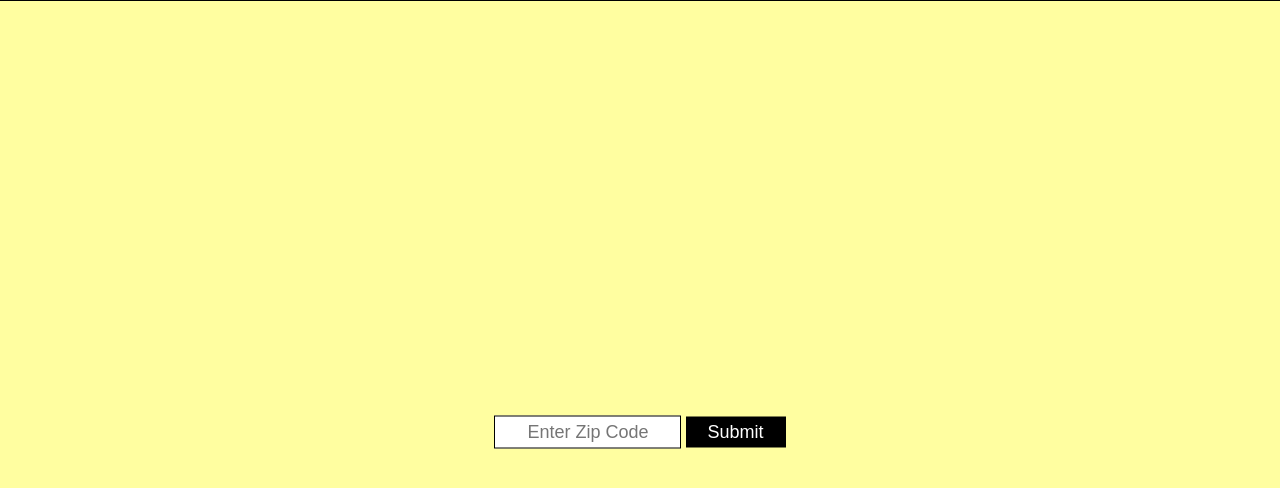
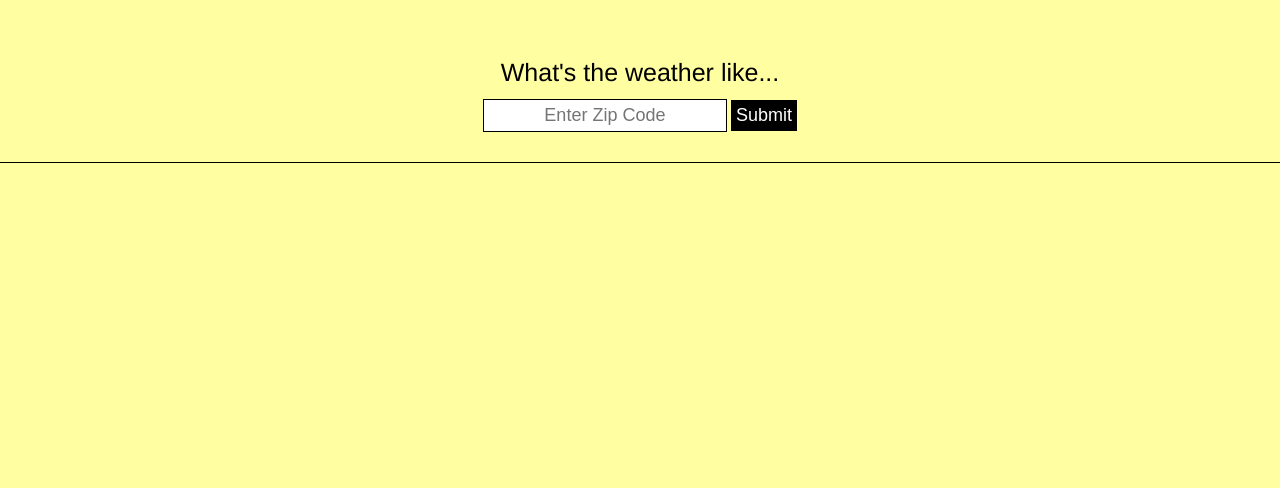
Before and after one commit to jasonrowland86/Weather-App, a plain HTML site: page index.html in a window 1280 px wide. Drawn offline with nearby package versions, Linux system fonts and the light colour scheme.

Commit message:
Copied previous changes

```diff
--- a/index.html
+++ b/index.html
@@ -10,12 +10,17 @@
   <link rel='stylesheet' type='text/css' href='./styles/style.css'>
 </head>
 <body>
-  <div id="container" class="container">
-    <input id="input" placeholder="Enter Zip Code" autocomplete="off"></input>
-    <input id="submit" type="submit"></input>
-  </div>
-  <div id="data"></div>
-  <div id="max-min"></div>
+  <div id="container">
+    <div class="weather-input">
+      <h1 id="title">What's the weather like...</h1>
+      <input id="input" placeholder="Enter Zip Code" autocomplete="off"></input>
+      <input id="submit" type="submit"></input>
+    </div>
+    <div class="data-container">
+      <div id="data"></div>
+      <div id="max-min"></div>
+    </div>
+    </div>
   <script
   src="https://code.jquery.com/jquery-3.2.1.min.js"
   integrity="sha256-hwg4gsxgFZhOsEEamdOYGBf13FyQuiTwlAQgxVSNgt4="
--- a/src/main.js
+++ b/src/main.js
@@ -61,6 +61,9 @@ function getData(data){
   function appendData(){
     console.log(cityName);
 
+    document.getElementById('max-min').innerHTML = '';
+    document.getElementById('title').innerText = '';
+
     let city = document.createElement('div');
     city.id = 'city'
     city.innerText = cityName;
@@ -90,11 +93,13 @@ function getData(data){
     max.id = 'max';
     document.getElementById('max-min').append(max);
     max.innerHTML = `<p>Max</p></br><h1>${Math.round(maxTemp)}\&#176</h1>`;
+
   }
   appendData();
 
   document.getElementById('input').value = '';
 
+
 };
 
 }, false);
--- a/styles/style.css
+++ b/styles/style.css
@@ -3,22 +3,28 @@ body {
   background: white;
   background-color: #FFFEA0;
   min-height: 100vh;
+  display: flex;
+}
+#title {
+  font-family: helvetica;
+  font-size: 25px;
+  margin-bottom: 10px;
+}
+.weather-input {
+  margin: 30px;
 }
 #input {
   border: 1px solid black;
   font-size: 18px;
-  width: 175px;
   text-align: center;
   outline: none;
   padding: 5px;
-
 }
 #submit {
   border: none;
   background-color: black;
   color: white;
   font-size: 18px;
-  width: 100px;
   outline: none;
   padding: 5px;
   margin-top: 5px;
@@ -29,20 +35,11 @@ body {
 }
 #container {
   text-align: center;
-  margin-top: 30px;
-  margin-bottom: 30px;
-  height: auto;
-}
-.container {
-  text-align: center;
-  width: 350px;
-  position: absolute;
-  left: 50%;
-  top: 50%;
-  transform: translate(-50%, -50%);
+  height: 100;
+  width: 100%;
 }
 .data-container {
-
+  margin: 0 auto;
 }
 #error{
   text-align: center;
@@ -51,14 +48,13 @@ body {
   margin-bottom: 10px;
 }
 #data {
-  height: 80%;
   border-top: 1px solid black;
 }
 #city {
   font-weight: 800;
   text-align: center;
   font-size: 25px;
-  margin-top: 125px;
+  margin-top: 10vh;
   margin-bottom: 5px;
 }
 #mainTemp {
@@ -110,4 +106,12 @@ h1 {
   #mainTemp span {
     font-size: 90px;
   }
+  .weather-input {
+    margin: 5px;
+  }
+  #message {
+    text-align: center;
+    font-size: 30px;
+    margin-top: 10px;
+  }
 }
```
